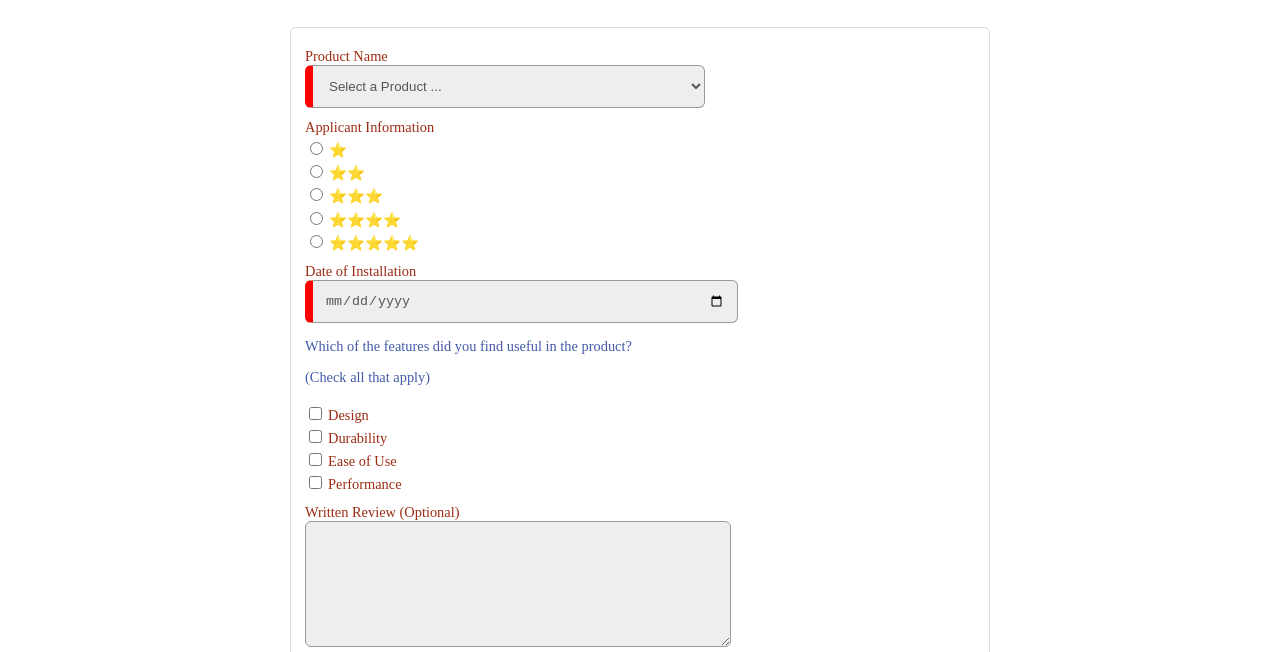
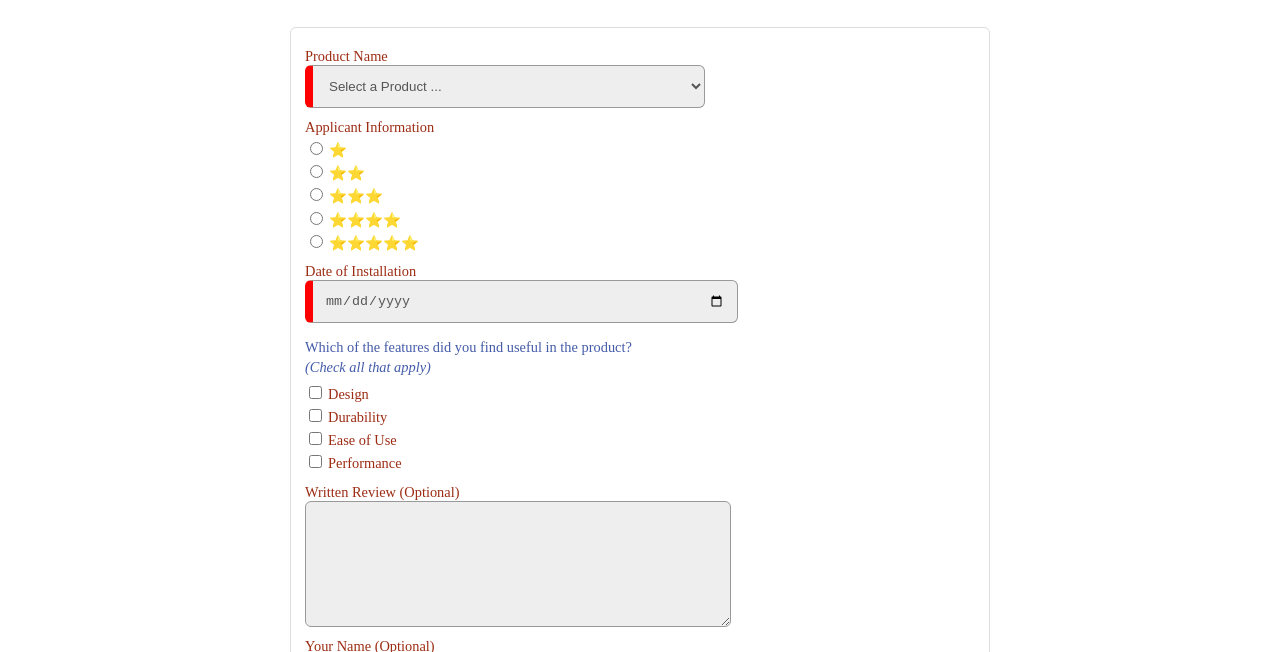
Before and after one commit to moyomart/wdd131, a plain HTML site: page week05/prod-review/form.html in a window 1280 px wide. Shown: the part 95-747 px from the top of the page. Drawn offline with Linux system fonts and the light colour scheme.

Commit message:
review-c1

```diff
--- a/week05/prod-review/form.html
+++ b/week05/prod-review/form.html
@@ -45,7 +45,7 @@
                         required></label>
 
                 <p>Which of the features did you find useful in the product?</p>
-                <p>(Check all that apply)</p>
+                <p class="para">(Check all that apply)</p>
                 <label for="design-box"><input type="checkbox" id="design-box" name="design" value="yes">Design</label>
                 <label for="durable"><input type="checkbox" id="durable-box" name="durable"
                         value="yes">Durability</label>
--- a/week05/prod-review/styles/form.css
+++ b/week05/prod-review/styles/form.css
@@ -16,6 +16,7 @@ h1 {
     color: #445ba9;
     font-size: .9rem;
     /* padding: 0 .2rem; */
+    margin: 1rem 0 0.2rem 0;
 }
 
 .wf1 label {
@@ -46,6 +47,11 @@ h1 {
     max-width: 400px;
     /* appearance: none; */
     /*This removes any default styling from the browser */
+}
+
+.wf1 .para{
+    margin-top: 0;
+    font-style: italic;
 }
 
 
```
